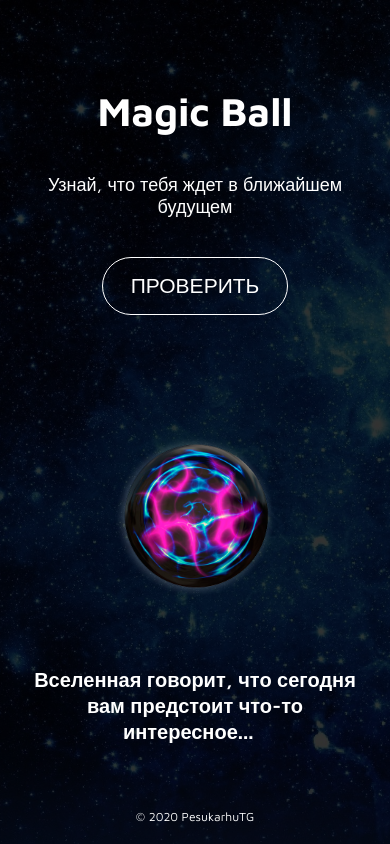
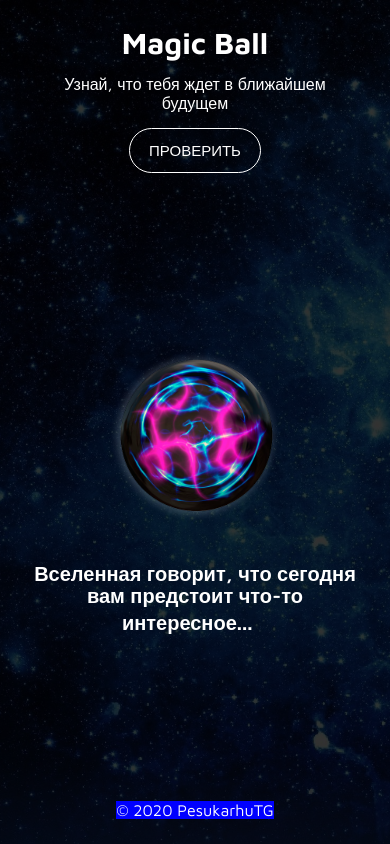
Before and after one commit to PesukarhuTG/magicBall-game, a plain HTML site: page index.html in a window 390 px wide. Drawn offline with Linux system fonts and the light colour scheme.

Commit message:
Fix adaptive part

```diff
--- a/style.css
+++ b/style.css
@@ -10,6 +10,7 @@ body {
 }
 
 .wrapper {
+    width: 100%;
     height: 100vh;
     min-height: 100%;
     background: url(assets/img/bgrnd.jpg) no-repeat center;
@@ -17,15 +18,17 @@ body {
 }
 
 .overlay {
-    height: 100%;
+    width: 100%;
+    height: 100vh;
+    min-height: 100%;
     background-color: rgba(0,0,0,0.8);
 }
 
 .content {
+    height: 100%;
     display: flex;
     flex-direction: column;
-    justify-content: space-around;
-    height: 100vh;
+    justify-content: space-between;
     align-items: center;
     position: relative;
 }
@@ -33,20 +36,19 @@ body {
 .header {
     display: flex;
     flex-direction: column;
-    justify-content: space-around;
-    height: 15vh;
     align-items: center;
     margin-top: 5px;
+    max-width: 600px;
 }
 
 .header-heading {
+    text-align: center;
     font-size: 50px;
 }
 
 .header-text {
-    font-size: 18px;
+    font-size: 16px;
     padding: 15px;
-    max-width: 600px;
     text-align: center;
 }
 
@@ -81,8 +83,8 @@ body {
 }
 
 .button-text {
-    font-size: 21px;
-    padding: 16px 28px;
+    font-size: 15px;
+    padding: 13px 19px;
     text-transform: uppercase;
 }
 
@@ -94,20 +96,20 @@ body {
 .main {
     display: flex;
     flex-direction: column;
-    justify-content: center;
     align-items: center;
-    /*height: 70vh;*/
+    max-width: 500px;
 }
 
 .image {
-    width: 60%;
+    width: auto;
+    max-width: 80%;
     display: block;
     margin: 10px auto 10px;
 }
 
 .advice {
     max-width: 600px;
-    font-size: 35px;
+    font-size: 30px;
     font-weight: bold;
     line-height: 1.1;
     margin-bottom: 30px;
@@ -115,101 +117,37 @@ body {
 }
 
 .footer {
-    position: absolute;
-    bottom: 20px;
-    font-size: 14px;
+    background-color: blue;
+    display: flex;
+    flex-direction: column;
+    align-items: center;
+    max-width: 600px;
+    margin-bottom: 5px;
 }
 
 
 @media (max-width: 650px) {
 .content {
-    padding: 30px;
-}
-
-.image {
-    width: 80%;
-    margin: 0 auto 40px;
+    padding: 20px;
 }
 
 .advice {
-    font-size: 30px;
+    font-size: 26px;
 }
 
-.cursor {
-    width: 8px;
-}
-
-.footer {
-    font-size: 12px;
-}
 }
 
 @media (max-width: 400px) {
-.header {
-    height: 30vh;
+
+.advice {
+    font-size: 20px;
 }
 
 .header-heading {
-    font-size: 40px;
-}
-
-.advice {
-    font-size: 20px;
-    line-height: 1.3;
+    font-size: 30px;
 }
 
 .header-heading::before,  .header-heading::after{
     display: none;
     }
 }
-
-@media (max-width: 305px) {
-.header-heading {
-    font-size: 34px;
-}
-
-.header-text {
-    font-size: 17px;
-}
-
-.button-text {
-    font-size: 24px;
-}
-
-.main {
-    height: 50vh;
-}
-
-.advice {
-    font-size: 17px;
-    }
-}
-
-@media (max-height:800px) {
-
-    .header {
-      position: absolute;
-      top: 36px;
-    }
-
-    .advice {
-        font-size: 20px;
-    }
-
-    .image {
-      width: 60%;
-      margin: 5px auto 5px;
-    }
-  }
-
-  @media (max-height: 720px) {
-    .content {
-        padding: 15px;
-        justify-content: flex-end;
-    }
-
-    .header {
-        top: 10px;
-        margin-top: 30px
-    }
-  }
```
